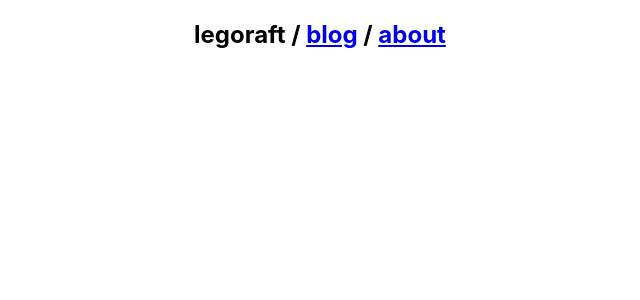
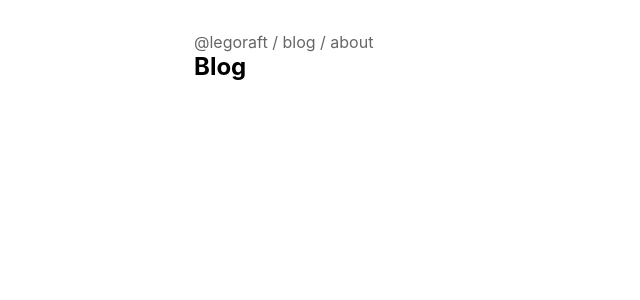
Before and after one commit to legoraft/legoraft.github.io, a Jekyll site: the page built from index.html, in a window 1280 px wide. Shown: the top 300 px of the page, without its empty margins (158-798 px from the left). Built offline with Jekyll 4.4.1, drawn with Linux system fonts in a browser that asks for light colours.

Commit message:
feat: added styling

```diff
--- a/_includes/header.html
+++ b/_includes/header.html
@@ -1,3 +1,3 @@
 <header>
-    <h2>{{ site.author }} / <a href="/">blog</a> / <a href="about">about</a></h2>
+    <h3>@{{ site.author }} / <a href="/">blog</a> / <a href="about">about</a></h3>
 </header>
--- a/_sass/base.scss
+++ b/_sass/base.scss
@@ -1,15 +1,31 @@
 $backgroundColor: #ffffff;
-$bodyColor: #000000;
-$bodyFont: -apple-system,BlinkMacSystemFont,"Segoe UI",Helvetica,Arial,sans-serif,"Apple Color Emoji","Segoe UI Emoji","Segoe UI Symbol";
+$textColor: #000000;
+$secondaryText: #666666;
+
+* {
+    margin: 0;
+    padding: 0;
+    font-family: -apple-system,BlinkMacSystemFont,"Segoe UI",Helvetica,Arial,sans-serif,"Apple Color Emoji","Segoe UI Emoji","Segoe UI Symbol";
+}
 
 body {
     background: $backgroundColor;
-    color: $bodyColor;
-    font-family: $bodyFont;
+    color: $textColor;
     max-width: 36rem;
     margin: auto;
 }
 
 header {
+    padding-top: 2rem;
+    color: $secondaryText;
 
+    a {
+        text-decoration: none;
+        color: inherit;
+    }
+
+    h3 {
+        font-weight: normal;
+        font-size: 1rem;
+    }
 }
--- a/index.html
+++ b/index.html
@@ -3,6 +3,8 @@ layout: default
 ---
 
 <section>
+
+    <h2>Blog</h2>
 
     {% for post in site.posts %}
         {% unless post.next %}
```
Lines whose indentation alone changed are shown as unchanged.
